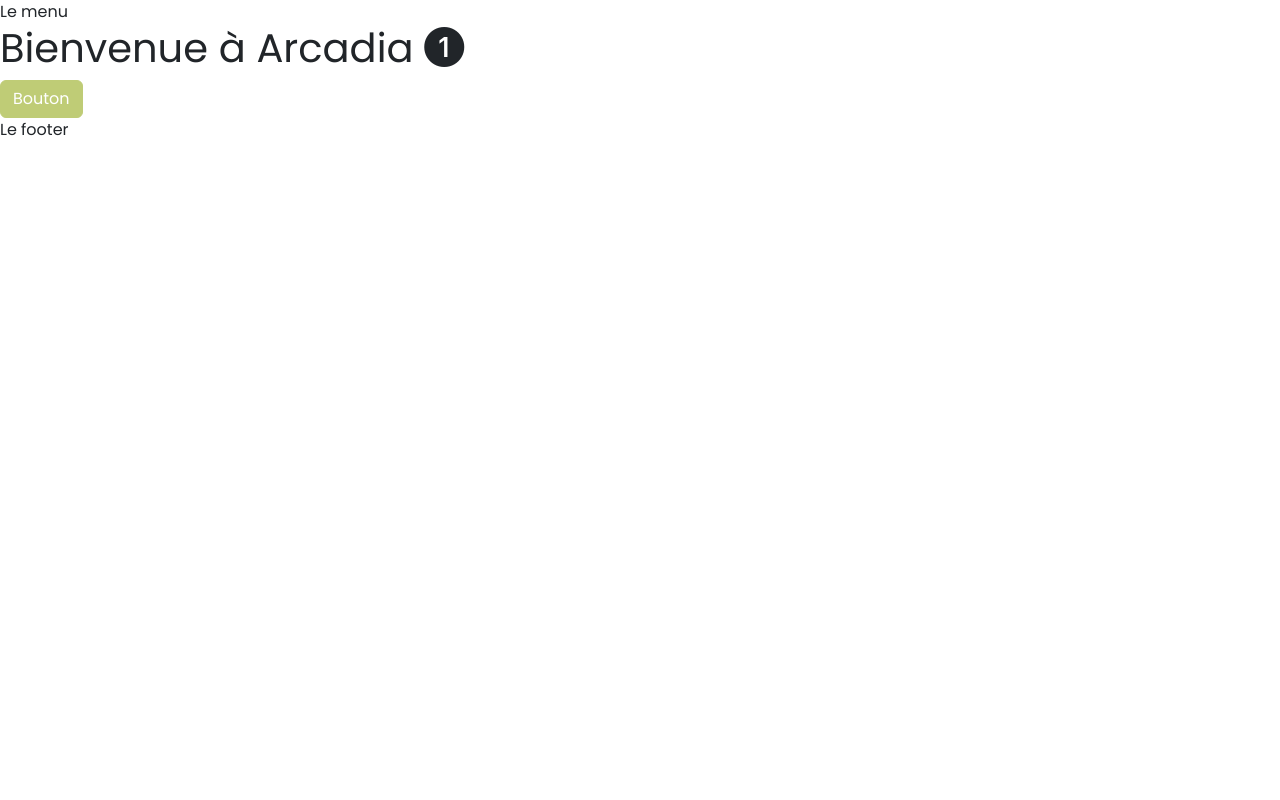
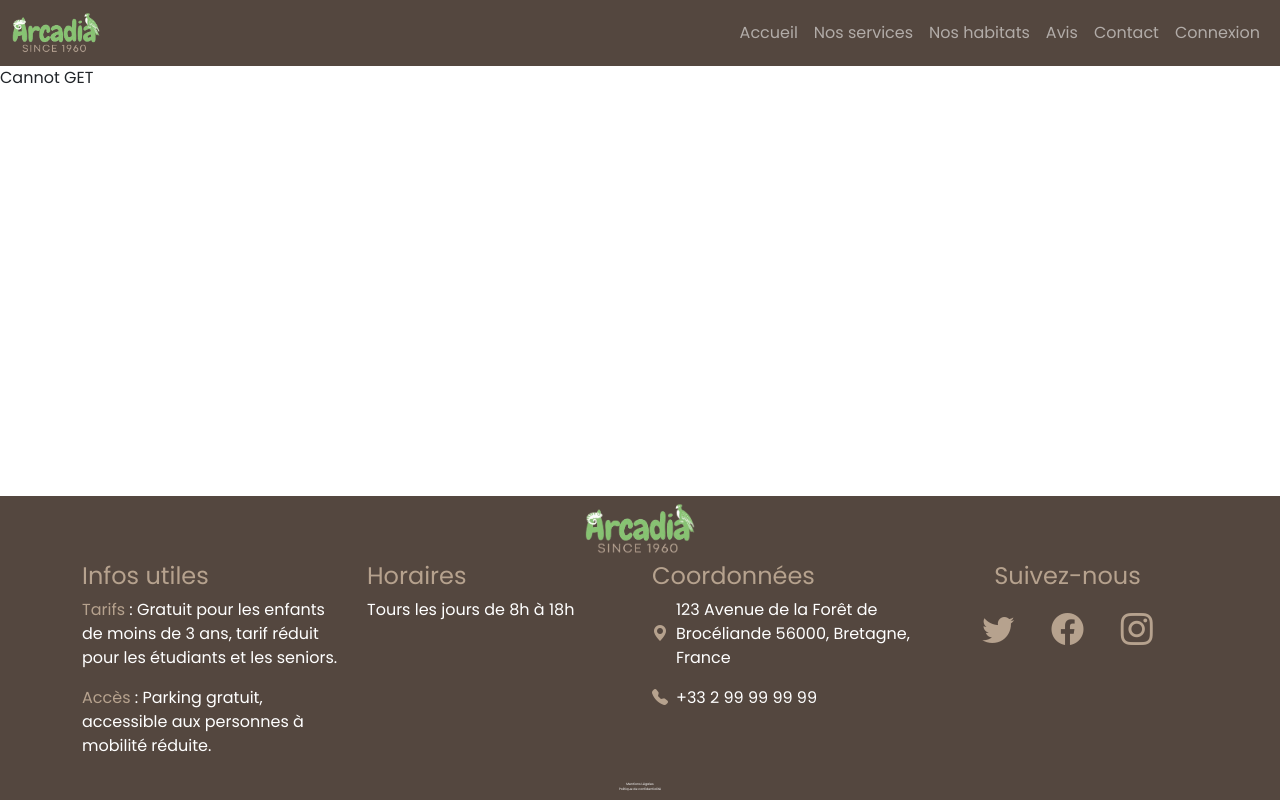
Before and after one commit to enzopcht/arcadia, a PHP site: page / in a window 1280 px wide. Run offline with PHP 8.4, Linux system fonts and the light colour scheme; some libraries are stand-ins or nearby versions.

Commit message:
feat(homepage): ajout Navbar et footer

```diff
--- a/index.php
+++ b/index.php
@@ -10,13 +10,92 @@
     <title>Document</title>
 </head>
 <body>
-    <header>Le menu</header>
+    <header>
+    <nav class="navbar navbar-expand-lg bg-black" data-bs-theme="dark">
+        <div class="container-fluid">
+            <a class="navbar-brand" href="#"><img src="assets/images/logo_arcadia.png" height="40px" alt="Logo d'Arcadia"></a>
+            <button class="navbar-toggler" type="button" data-bs-toggle="collapse" data-bs-target="#navbarSupportedContent" aria-controls="navbarSupportedContent" aria-expanded="false" aria-label="Toggle navigation">
+            <span class="navbar-toggler-icon"></span>
+            </button>
+            <div class="collapse navbar-collapse" id="navbarSupportedContent">
+            <ul class="navbar-nav ms-auto mb-2 mb-lg-0">
+                <li class="nav-item">
+                    <a class="nav-link" href="#">Accueil</a>
+                </li>
+                <li class="nav-item">
+                    <a class="nav-link" href="#">Nos services</a>
+                </li>
+                <li class="nav-item">
+                    <a class="nav-link" href="#">Nos habitats</a>
+                </li>
+                <li class="nav-item">
+                    <a class="nav-link" href="#">Avis</a>
+                </li>
+                <li class="nav-item">
+                    <a class="nav-link" href="#">Contact</a>
+                </li>
+                <li class="nav-item">
+                    <a class="nav-link" href="#">Connexion</a>
+                </li>
+
+            </ul>
+            </div>
+        </div>
+    </nav>
+    </header>
 
     <main id="main-page">
 
     </main>
 
-    <footer>Le footer</footer>
+    <footer class="bg-black text-white footer">
+        <div class="container-xl">
+            <div class="d-flex justify-content-center py-2">
+                <img src="/assets/images/logo_arcadia.png" height="50px" alt="Logo d'Arcadia">
+            </div>
+            <div class="row">
+                <div class="col-lg-3">
+                    <h4 class="text-dark">Infos utiles</h4>
+                    <ul class="p-0">
+                        <li>
+                            <p><span>Tarifs</span> : Gratuit pour les enfants de moins de 3 ans, tarif réduit pour les étudiants et les seniors.</p>
+                        </li>
+                        <li>
+                            <p><span>Accès</span> : Parking gratuit, accessible aux personnes à mobilité réduite.</p>
+                        </li>
+                    </ul>
+                </div>
+                <div class="col-lg-3">
+                    <h4 class="text-dark">Horaires</h4>
+                    <p>Tours les jours de 8h à 18h</p>
+                </div>
+                <div class="col-lg-3">
+                    <h4 class="text-dark">Coordonnées</h4>
+                    <div class="d-flex align-items-center pb-2">
+                        <i class="bi bi-geo-alt-fill text-dark pe-2"></i>
+                        <p  class="m-0">123 Avenue de la Forêt de Brocéliande
+                        56000, Bretagne, France</p>
+                    </div>
+                    <div class="d-flex align-items-center py-2">
+                        <i class="bi bi-telephone-fill text-dark pe-2"></i>
+                        <p class="m-0">+33 2 99 99 99 99</p>
+                    </div>
+                </div>
+                <div class="col-lg-3">
+                    <h4 class="text-dark text-center">Suivez-nous</h4>
+                    <div class="d-flex justify-content-evenly p-2">
+                        <a href="#"><i class="bi bi-twitter fs-2 text-dark"></i></a>
+                        <a href="#"><i class="bi bi-facebook fs-2 text-dark"></i></a>
+                        <a href="#"><i class="bi bi-instagram fs-2 text-dark"></i></a>
+                    </div>
+                </div>
+            </div>
+            <div class="d-flex flex-column align-items-center p-2">
+                <a href="#" class="mentionsLiens">Mentions Légales</a>
+                <a href="#" class="mentionsLiens">Politique de confidentialité</a>
+            </div>
+        </div>
+    </footer>
 
     <script type="module" src="Router/Router.js"></script>
     <script src="/node_modules/bootstrap/dist/js/bootstrap.bundle.min.js"></script>
--- a/pages/home.php
+++ /dev/null
@@ -1,2 +0,0 @@
-<h1>Bienvenue à Arcadia <i class="bi bi-1-circle-fill"></i></h1>
-<button class="btn btn-primary text-white">Bouton</button>
--- a/scss/_custom.scss
+++ b/scss/_custom.scss
@@ -6,7 +6,7 @@
 $primary:#BFCC76;
 $secondary:#E9EED9;
 $dark:#B6A28E;
-$bg-dark:#54473F;
+$black:#54473F;
 $font-family-sans-serif: "Poppins", sans-serif !default;
 $font-family-serif:"Roboto", serif !default;
 
--- a/scss/main.scss
+++ b/scss/main.scss
@@ -1,2 +1,29 @@
 @import url("/node_modules/bootstrap-icons/font/bootstrap-icons.css");
 @import 'custom';
+
+html {
+    position: relative;
+    min-height: 100%;
+}
+main {
+    margin-bottom: 635px;
+}
+.footer {
+    position: absolute;
+    width: 100%;
+    bottom: 0;
+    ul {
+        list-style: none;
+    }
+    .mentionsLiens {
+        color: white;
+        text-decoration: none;
+        font-size: 0.2em;
+        &:hover {
+            color: $dark;
+        }
+    }
+    span {
+        color: $dark;
+    }
+}
```
Also changed, not shown: assets/images/logo_arcadia.png (added), scss/main.css, 4 other files.
